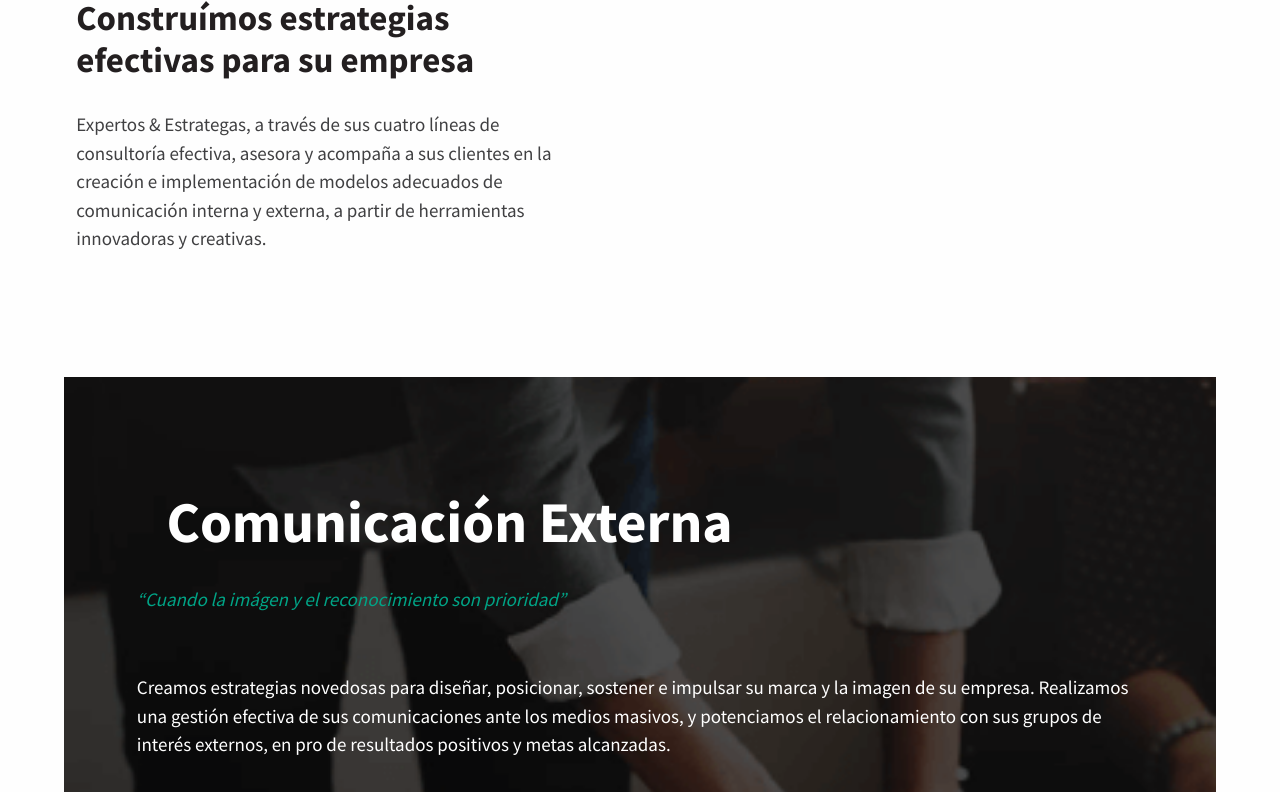
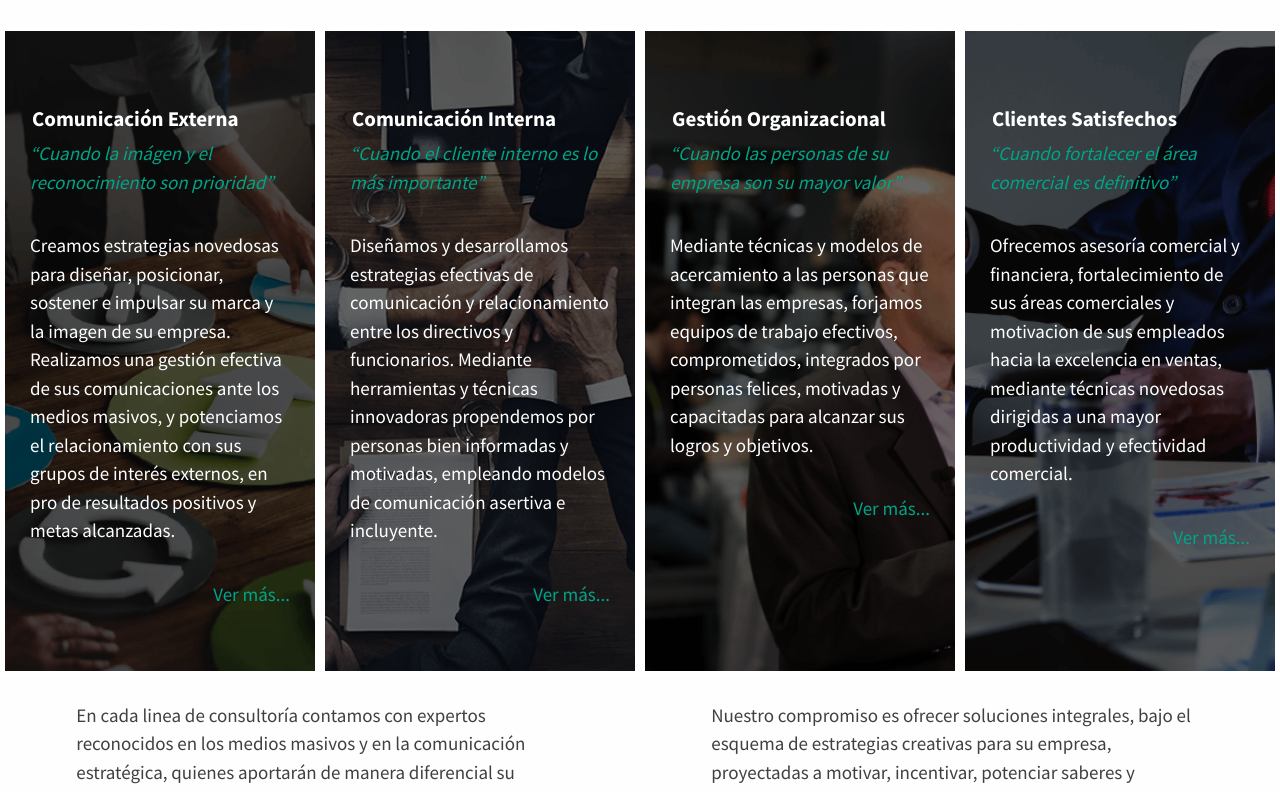
Before and after one commit to fristaildg/expertosyestrategas, a website: page servicios.html in a window 1280 px wide. Shown: the part 739-1531 px from the top of the page. Drawn offline with Linux system fonts and the light colour scheme.

Commit message:
za esta maquetado hasta desktop, falta desktop large

```diff
--- a/dest/css/estilos_desktop.css
+++ b/dest/css/estilos_desktop.css
@@ -6,6 +6,14 @@
 		padding: 50px;
 		display: inline-block;
 
+	}
+
+	#header.servicios {
+	background-image: url(../../assets/img/portada-2.png);
+	margin-bottom: 4px;
+	background-size: 100%;
+	display: block;
+	height: 400px;
 	}
 
    h1{
@@ -167,5 +175,40 @@
    		color: #00A486;
 	}
 
+	.contenedor-fotos-s{
+		display: inline-block;
+
+
+	}
+
+	.fotos-servicios{
+		border: white 5px solid;
+		float: left;
+		width: 25%;
+		padding: 70px 25px 25px 25px;
+		margin: 0;
+		height: 650px;
+	}
+
+	.fotos-servicios h5{
+		font-size: 21px;
+		margin: 2px;
+	}
+
+
+	.fotos-servicios p{
+		margin: 35px 0;
+		padding: 0;
+	}
+
+	p.cita{
+		padding: 0;
+		margin: 5px 0px;
+	}
+
+
+
+	.menu-desktop a{
+		color: #ffffff;
 
 }
--- a/dest/css/estilos_desktop_large.css
+++ b/dest/css/estilos_desktop_large.css
@@ -6,6 +6,10 @@
 		padding: 60px;
 		display: inline-block;
 
+	}
+
+	#header.servicios {
+		height: 600px;
 	}
 
 
--- a/servicios.html
+++ b/servicios.html
@@ -48,6 +48,7 @@
 			<p>Expertos & Estrategas, a través de sus cuatro líneas de consultoría efectiva, asesora y  acompaña a sus clientes en la creación e implementación de modelos adecuados de comunicación interna y externa, a partir de herramientas innovadoras y  creativas.</p>
 		</div>
 	</div>
+	<div class="contenedor-fotos-s">
 		<div class="fotos-servicios" style="background-image: url(assets/img/c-externa.png);">
 			<h5>
 				Comunicación Externa
@@ -100,6 +101,7 @@
 			Ver más...
 			</p>
 		</div>
+	</div>
 		<div class="row">
 			<div class="small-12 large-6 columns">
 				<p>En cada linea de consultoría contamos con expertos reconocidos en los medios masivos y en la comunicación estratégica, quienes aportarán de manera diferencial su conocimiento y experiencia.</p>
```
Lines whose indentation alone changed are shown as unchanged.
